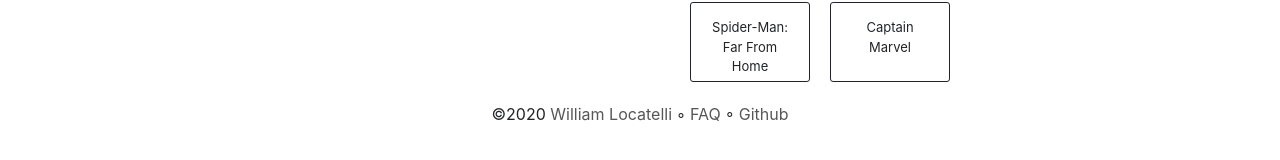
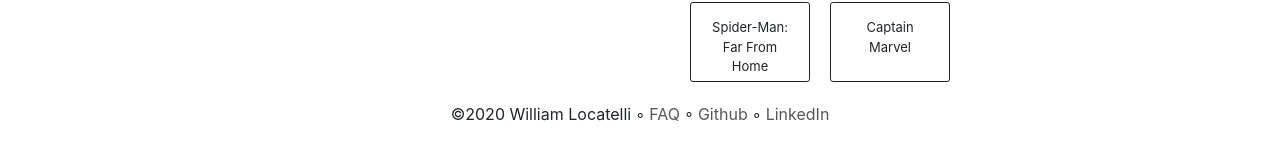
Before and after one commit to WilliamLocatelli/mcu-expert, a website: page public/index.html in a window 1280 px wide. Shown: the part 584-744 px from the top of the page. Drawn offline with nearby package versions, Linux system fonts and the light colour scheme.

Commit message:
linkedin

```diff
--- a/public/index.html
+++ b/public/index.html
@@ -97,8 +97,9 @@
             </div>
         </div>
     </div>
-    <footer>©2020 <a href="http://williamlocatelli.com">William Locatelli</a> ◦ <a href="FAQ.html">FAQ</a>
-        ◦ <a href="https://github.com/WilliamLocatelli/mcu-expert">Github</a></footer>
+    <footer>©2020 William Locatelli ◦ <a href="FAQ.html">FAQ</a> ◦ <a href="https://github.com/WilliamLocatelli/mcu-expert">Github</a>
+        ◦ <a href="https://www.linkedin.com/in/william-locatelli/">LinkedIn</a>
+    </footer>
 <script src="https://code.jquery.com/jquery-3.3.1.slim.min.js" integrity="sha384-q8i/X+965DzO0rT7abK41JStQIAqVgRVzpbzo5smXKp4YfRvH+8abtTE1Pi6jizo" crossorigin="anonymous"></script>
 <script src="https://cdnjs.cloudflare.com/ajax/libs/popper.js/1.14.7/umd/popper.min.js" integrity="sha384-UO2eT0CpHqdSJQ6hJty5KVphtPhzWj9WO1clHTMGa3JDZwrnQq4sF86dIHNDz0W1" crossorigin="anonymous"></script>
 <script src="https://stackpath.bootstrapcdn.com/bootstrap/4.3.1/js/bootstrap.min.js" integrity="sha384-JjSmVgyd0p3pXB1rRibZUAYoIIy6OrQ6VrjIEaFf/nJGzIxFDsf4x0xIM+B07jRM" crossorigin="anonymous"></script>
```
